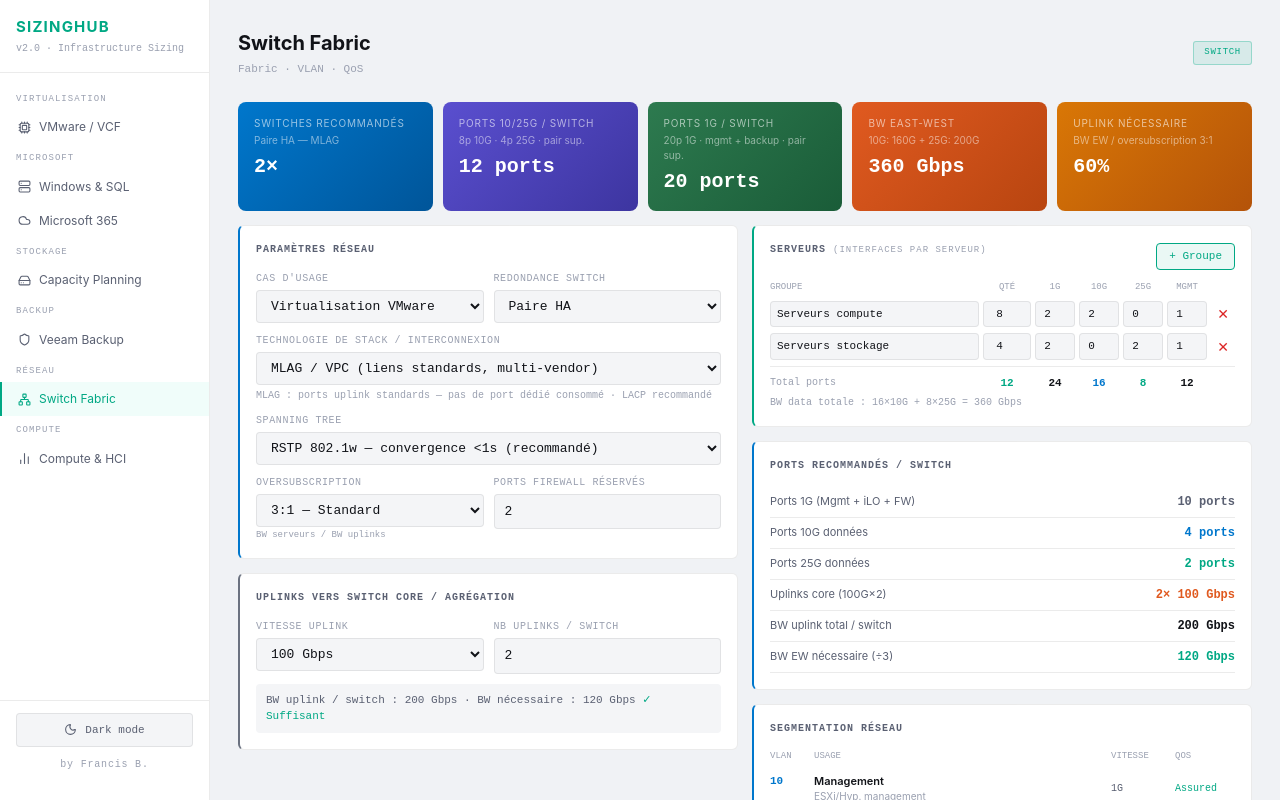
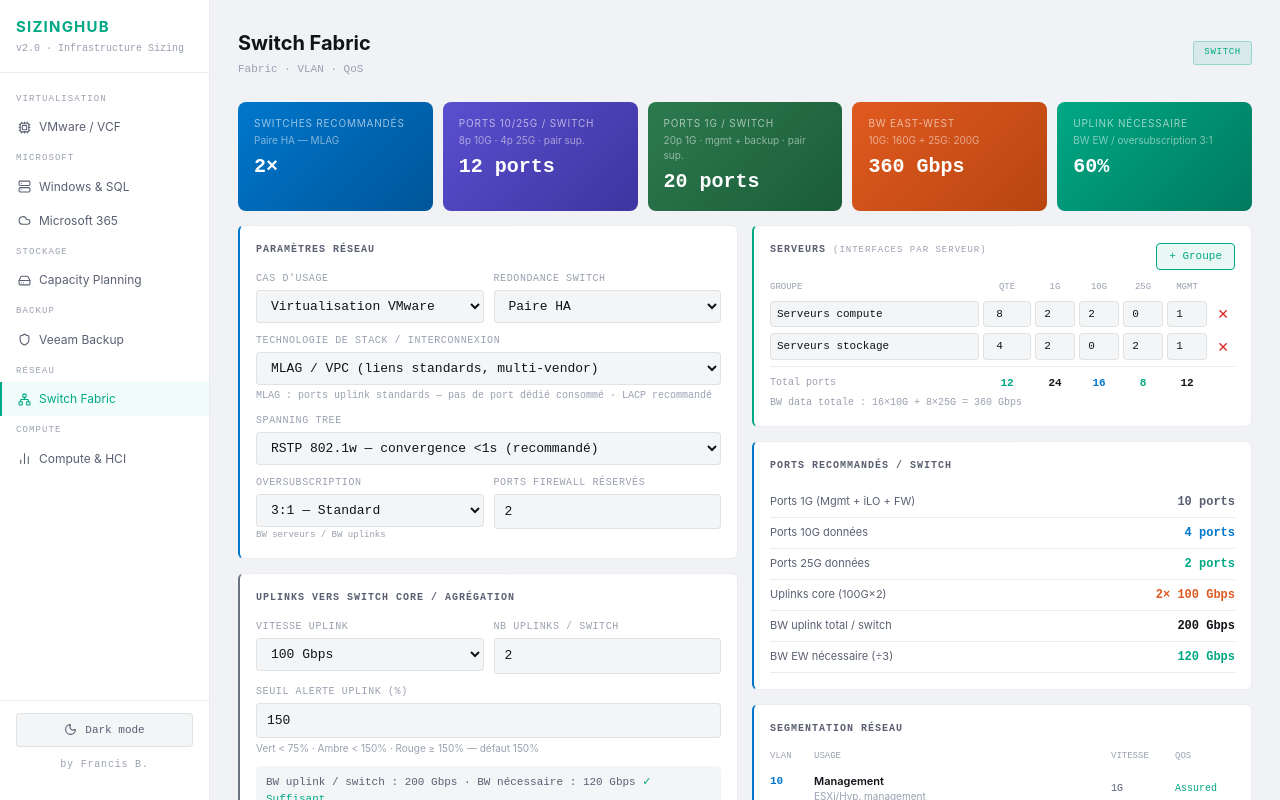
Before and after one commit to darknrall89/SizingHUB, a React (Vite) app: page / in a window 1280 px wide. Both pictures are taken after a click on the element "Switch Fabric". Shown: the top 800 px of the page. Built offline with nearby package versions, Linux system fonts and the light colour scheme.

Commit message:
feat: seuil alerte uplink personnalisable avec couleurs dynamiques KPI

```diff
--- a/src/SizingHub.jsx
+++ b/src/SizingHub.jsx
@@ -1868,6 +1868,7 @@ function SwitchCalc({ th, isMobile=false }) {
   const [redundancy,    setRedundancy]    = useState(true);
   const [uplinkSpeed,   setUplinkSpeed]   = useState(100);   // Gbps uplink vers core
   const [uplinkQty,     setUplinkQty]     = useState(2);     // uplinks par switch
+  const [uplinkWarnPct, setUplinkWarnPct] = useState(150);   // seuil alerte uplink %
   const [oversubRatio,  setOversubRatio]  = useState(3);
   const [usecase,       setUsecase]       = useState("virt");
   const [firewallPorts, setFirewallPorts] = useState(2);
@@ -1964,9 +1965,9 @@ function SwitchCalc({ th, isMobile=false }) {
   // Recommandations
   const recos = [
     // Uplinks
-    totals.uplinkUtilPct > 80 && {type:"warn", msg:"Uplinks saturés ("+totals.uplinkUtilPct+"%) — uplink minimum recommandé : "+totals.uplinkMinGbps+" Gbps/port ou augmenter la quantité"},
-    totals.uplinkUtilPct > 50 && totals.uplinkUtilPct <= 80 && {type:"info", msg:"Uplinks corrects ("+totals.uplinkUtilPct+"%) — marge acceptable avec oversubscription "+oversubRatio+":1"},
-    totals.uplinkUtilPct <= 50 && {type:"ok",  msg:"Uplinks bien dimensionnés ("+totals.uplinkUtilPct+"%) — bonne marge"},
+    totals.uplinkUtilPct > uplinkWarnPct && {type:"warn", msg:"Uplinks saturés ("+totals.uplinkUtilPct+"%) — uplink minimum recommandé : "+totals.uplinkMinGbps+" Gbps/port ou augmenter la quantité"},
+    totals.uplinkUtilPct > Math.round(uplinkWarnPct/2) && totals.uplinkUtilPct <= uplinkWarnPct && {type:"info", msg:"Uplinks corrects ("+totals.uplinkUtilPct+"%) — marge acceptable avec oversubscription "+oversubRatio+":1"},
+    totals.uplinkUtilPct <= Math.round(uplinkWarnPct/2) && {type:"ok",  msg:"Uplinks bien dimensionnés ("+totals.uplinkUtilPct+"%) — bonne marge"},
     // Redondance
     !redundancy && {type:"warn", msg:"Pas de redondance switch — SPOF réseau — recommander une paire HA"},
     redundancy && stackTech==="mlag" && {type:"ok",  msg:"MLAG recommandé — activer LACP sur les liens serveurs pour load-balancing et failover"},
@@ -2015,7 +2016,7 @@ function SwitchCalc({ th, isMobile=false }) {
      val:totals.bwEW+" Gbps", bg:"linear-gradient(135deg,#e05a20,#b84510)"},
     {label:"Uplink nécessaire",    sub:"BW EW / oversubscription "+oversubRatio+":1",
      val:totals.uplinkUtilPct+"%",
-     bg:totals.uplinkUtilPct<=50?"linear-gradient(135deg,#00a884,#007a60)":totals.uplinkUtilPct<=80?"linear-gradient(135deg,#d97706,#b45309)":"linear-gradient(135deg,#cc3333,#991111)"},
+     bg:totals.uplinkUtilPct<=Math.round(uplinkWarnPct/2)?"linear-gradient(135deg,#00a884,#007a60)":totals.uplinkUtilPct<=uplinkWarnPct?"linear-gradient(135deg,#d97706,#b45309)":"linear-gradient(135deg,#cc3333,#991111)"},
   ];
 
   return (
@@ -2118,6 +2119,11 @@ function SwitchCalc({ th, isMobile=false }) {
                 <label style={s.label}>Nb uplinks / switch</label>
                 <input type="number" min={1} max={8} value={uplinkQty} onChange={e=>setUplinkQty(Number(e.target.value))} style={s.input}/>
               </div>
+              <div style={{gridColumn:"1/-1"}}>
+                <label style={s.label}>Seuil alerte uplink (%)</label>
+                <input type="number" min={50} max={500} step={10} value={uplinkWarnPct} onChange={e=>setUplinkWarnPct(Number(e.target.value))} style={s.input}/>
+                <div style={{fontSize:10,color:th.t3,marginTop:3}}>Vert &lt; {Math.round(uplinkWarnPct/2)}% · Ambre &lt; {uplinkWarnPct}% · Rouge &ge; {uplinkWarnPct}% — défaut 150%</div>
+              </div>
             </div>
             <div style={{marginTop:10,padding:"8px 10px",background:th.bg2,borderRadius:4,fontSize:11,fontFamily:"monospace",color:th.t2}}>
               BW uplink / switch : {totals.bwUplink} Gbps · BW nécessaire : {Math.round(totals.bwUplinkNeeded)} Gbps
```
